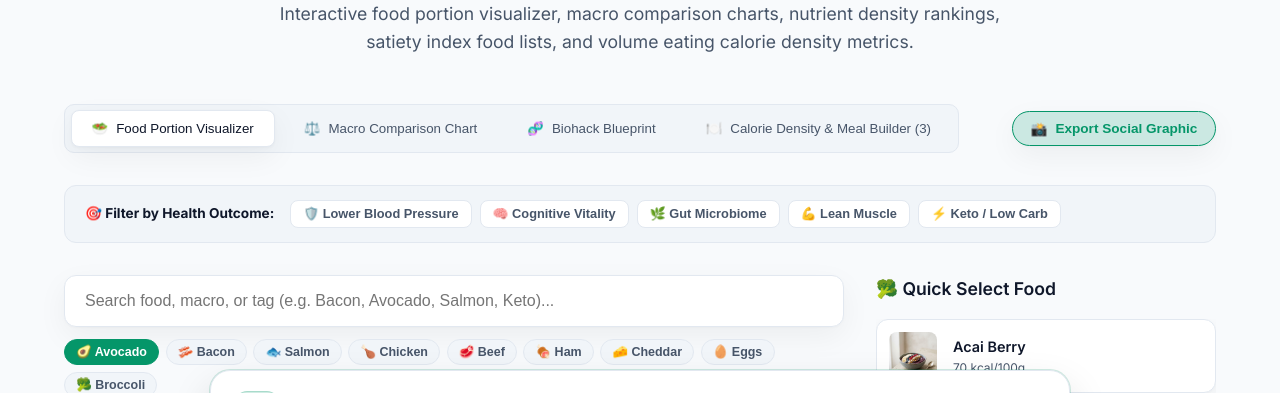
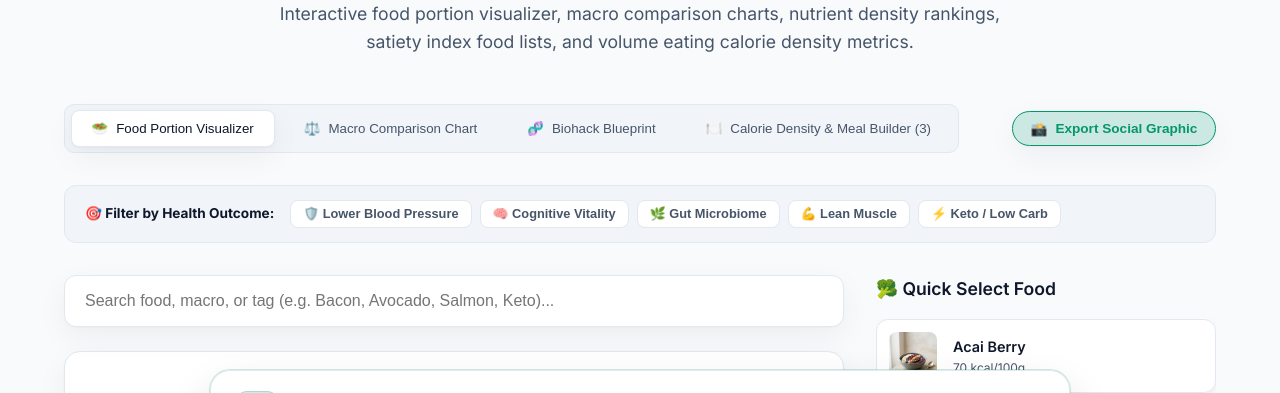
Before and after one commit to chathurahjm/NutriVisual, an Astro site in the folder NutriVisual/: page / in a window 1280 px wide. Shown: the part 244-637 px from the top of the page. Built offline with nearby package versions, Linux system fonts and the light colour scheme; Astro itself is replaced by a stand-in of ours.

Commit message:
fix: remove quick preset buttons under search bar in NutriVisualApp

```diff
--- a/NutriVisual/src/components/NutriVisualApp.jsx
+++ b/NutriVisual/src/components/NutriVisualApp.jsx
@@ -371,47 +371,6 @@ export default function NutriVisualApp() {
                   boxShadow: 'var(--shadow-card)',
                 }}
               />
-
-              {/* Quick Popular Food Presets */}
-              <div style={{ display: 'flex', gap: '0.4rem', flexWrap: 'wrap', marginTop: '0.75rem' }}>
-                {[
-                  { id: 'avocado', label: '🥑 Avocado' },
-                  { id: 'bacon', label: '🥓 Bacon' },
-                  { id: 'atlantic-salmon', label: '🐟 Salmon' },
-                  { id: 'chicken-breast', label: '🍗 Chicken' },
-                  { id: 'beef', label: '🥩 Beef' },
-                  { id: 'ham', label: '🍖 Ham' },
-                  { id: 'cheddar-cheese', label: '🧀 Cheddar' },
-                  { id: 'eggs', label: '🥚 Eggs' },
-                  { id: 'broccoli', label: '🥦 Broccoli' }
-                ].map((preset) => {
-                  const isSel = activeFood.id === preset.id;
-                  return (
-                    <button
-                      key={preset.id}
-                      type="button"
-                      onClick={() => {
-                        setSelectedFoodId(preset.id);
-                        setSearchQuery('');
-                        setOutcomeFilter('');
-                      }}
-                      style={{
-                        fontSize: '0.78rem',
-                        padding: '0.3rem 0.7rem',
-                        borderRadius: '16px',
-                        backgroundColor: isSel ? 'var(--accent-green)' : 'var(--bg-surface)',
-                        color: isSel ? '#ffffff' : 'var(--text-muted)',
-                        border: `1px solid ${isSel ? 'var(--accent-green)' : 'var(--border-color)'}`,
-                        cursor: 'pointer',
-                        fontWeight: 600,
-                        transition: 'all 0.15s ease'
-                      }}
-                    >
-                      {preset.label}
-                    </button>
-                  );
-                })}
-              </div>
 
               {/* Intelligent "Did you search for...?" suggestion bar (handles typos, quantities, and synonyms) */}
               {showSuggestion && smartMatch && (
```
